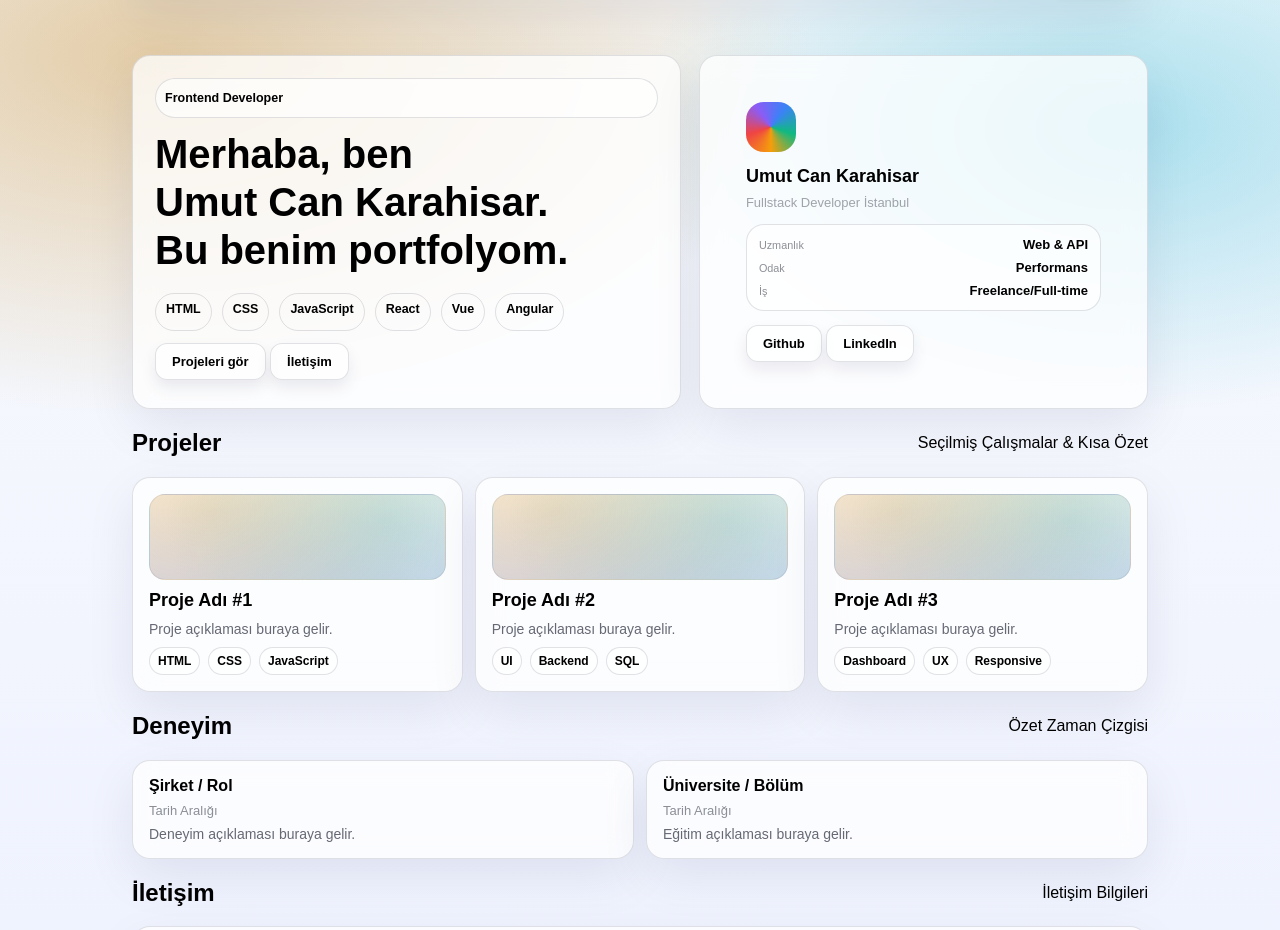
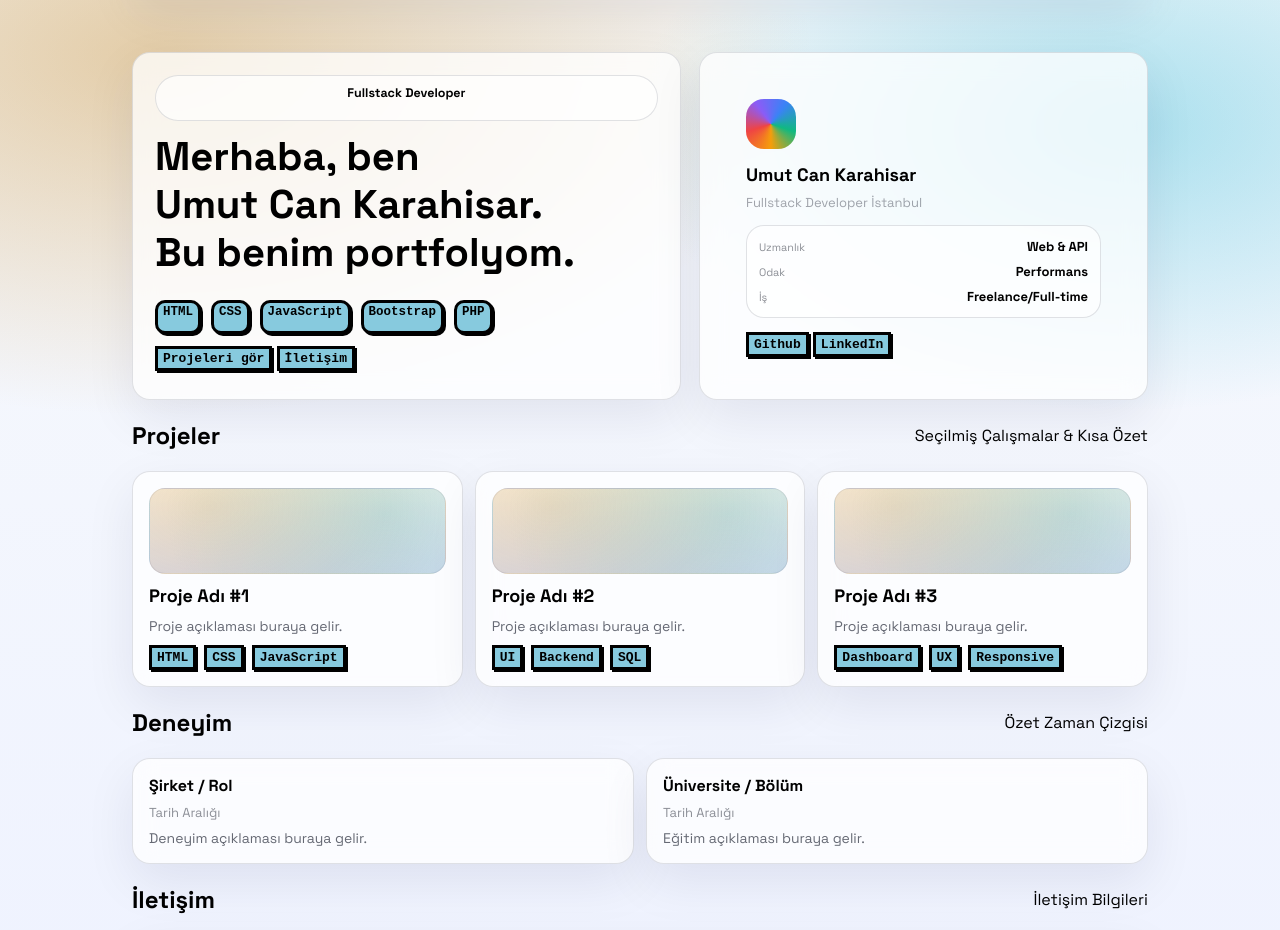
Before and after one commit to Sermestsel/Portfolyo, a plain HTML site: page portfoy.html in a window 1280 px wide. Shown: the part 84-1014 px from the top of the page. Drawn offline with Linux system fonts and the light colour scheme.

Commit message:
Page changed to 8 bit styles.

```diff
--- a/portfoy.html
+++ b/portfoy.html
@@ -1,17 +1,22 @@
 <!DOCTYPE html>
 <html lang="en">
+
 <head>
     <meta charset="UTF-8">
     <meta name="viewport" content="width=device-width, initial-scale=1.0">
     <title>Document</title>
     <link rel="stylesheet" href="wwwroot/Css/style.css">
+    <link rel="preconnect" href="https://fonts.googleapis.com">
+<link rel="preconnect" href="https://fonts.gstatic.com" crossorigin>
+<link href="https://fonts.googleapis.com/css2?family=Press+Start+2P&family=Roboto:ital,wght@0,100..900;1,100..900&family=Space+Grotesk:wght@300..700&display=swap" rel="stylesheet">
 </head>
+
 <body>
     <header class="wrap">
         <div class="nav">
             <div class="brand">
                 <div class="logo"></div>
-                <div>Adınız Soyadınız</div>
+                <div>Umut Can Karahisar</div>
             </div>
             <nav>
                 <a href="#projeler">Projeler</a>
@@ -24,20 +29,20 @@
     <main class="wrap">
         <section class="hero">
             <div class="card left">
-                <span class="kicker">Frontend Developer</span>
+                <span class="kicker">Fullstack Developer</span>
                 <h1>Merhaba, ben <br> Umut Can Karahisar.
-                <br>Bu benim portfolyom.</h1>
+                    <br>Bu benim portfolyom.
+                </h1>
                 <div class="chips">
                     <div class="chip">HTML</div>
                     <div class="chip">CSS</div>
                     <div class="chip">JavaScript</div>
-            <div class="chip">React</div>
-            <div class="chip">Vue</div>
-            <div class="chip">Angular</div>
+                    <div class="chip">Bootstrap</div>
+                    <div class="chip">PHP</div>
                 </div>
-
                 <div class="cta"> <a href="#projeler" class="btn primary">Projeleri gör</a>
-        <a href="#iletisim" class="btn">İletişim</a></div>
+                    <a href="#iletisim" class="btn">İletişim</a>
+                </div>
             </div>
             <aside class="card right">
                 <div class="profile">
@@ -50,49 +55,52 @@
                         <div class="row"><small>Odak</small><strong>Performans</strong></div>
                         <div class="row"><small>İş</small><strong>Freelance/Full-time</strong></div>
                     </div>
-
                     <div class="cta">
-                    <a href="" class="btn">Github</a>
-                    <a href="" class="btn">LinkedIn</a>
+                        <a href="https://github.com/sermestsel" target="_blank" class="btn">Github</a>
+                        <a href="https://www.linkedin.com/in/umut-can-karahisar" target="_blank" class="btn">LinkedIn</a>
                     </div>
                 </div>
             </aside>
         </section>
+        <section id="projeler">
 
-        <section id="#projeler">
-            <div class="section-title"><h2>Projeler</h2>
+            <div class="section-title">
+                <h2>Projeler</h2>
                 <p>Seçilmiş Çalışmalar & Kısa Özet</p>
             </div>
             <div class="grid">
                 <article class="card proj">
                     <div class="thum"></div>
                     <h3>Proje Adı #1</h3>
-
                     <p>Proje açıklaması buraya gelir.</p>
                     <div class="meta"><span class="tag">HTML</span>
                         <span class="tag">CSS</span>
-            <span class="tag">JavaScript</span></div>
-        </article><article class="card proj">
+                        <span class="tag">JavaScript</span>
+                    </div>
+                </article>
+                <article class="card proj">
                     <div class="thum"></div>
                     <h3>Proje Adı #2</h3>
-
                     <p>Proje açıklaması buraya gelir.</p>
                     <div class="meta"><span class="tag">UI</span>
                         <span class="tag">Backend</span>
-            <span class="tag">SQL</span></div>
-        </article><article class="card proj">
+                        <span class="tag">SQL</span>
+                    </div>
+                </article>
+                <article class="card proj">
                     <div class="thum"></div>
                     <h3>Proje Adı #3</h3>
-
                     <p>Proje açıklaması buraya gelir.</p>
                     <div class="meta"><span class="tag">Dashboard</span>
                         <span class="tag">UX</span>
-            <span class="tag">Responsive</span></div>
+                        <span class="tag">Responsive</span>
+                    </div>
                 </article>
             </div>
         </section>
-        <section id="#deneyim">
-            <div class="section-title"><h2>Deneyim</h2>
+        <section id="deneyim">
+            <div class="section-title">
+                <h2>Deneyim</h2>
                 <p>Özet Zaman Çizgisi</p>
             </div>
             <div class="two">
@@ -108,19 +116,22 @@
                 </div>
             </div>
         </section>
-         <section id="#iletisim">
-            <div class="section-title"><h2>İletişim</h2>
-            <p>İletişim Bilgileri</p></div>
+        <section id="iletisim">
+            <div class="section-title">
+                <h2>İletişim</h2>
+                <p>İletişim Bilgileri</p>
+            </div>
             <div class="card contact">
                 <div class="lefty">
                     <b>İletişim Bilgileri</b>
                     <span>E-Posta ve Sosyal Medya Hesapları Üzerinden Ulaşabilirsiniz.</span>
                     <div class="cta"><a href="mailto:karahisaru@gmail.com" class="btn">E-Posta</a>
                         <a href="" class="btn">LinkedIn</a>
-                <a href="" class="btn">Github</a></div>
-
+                        <a href="" class="btn">Github</a>
+                    </div>
                 </div>
 
     </main>
 </body>
+
 </html>
--- a/wwwroot/Css/style.css
+++ b/wwwroot/Css/style.css
@@ -1,10 +1,10 @@
-   * {
+*{
             box-sizing: border-box;
+             font-family: "Space Grotesk";
         }
 
         body {
             margin: 0;
-            font-family: Arial, sans-serif;
             min-height: 100vh;
             background:
                 radial-gradient(1100px 600px at 12% 12%, rgba(191, 122, 11, 0.35), transparent 60%),
@@ -21,6 +21,7 @@
             width: min(1060px, 100%);
             margin: 0 auto;
             padding: 22px;
+
         }
 
         header {
@@ -78,6 +79,7 @@
             gap: 18px;
             margin-top: 14px;
             align-items: stretch;
+
         }
 
         .card {
@@ -97,7 +99,6 @@
         }
 
         .kicker {
-            display: inline-flex;
             gap: 8px;
             align-items: center;
             padding: 9px;
@@ -106,6 +107,7 @@
             background: rgba(255, 255, 255, .65);
             font-size: 12.5px;
             font-weight: 800;
+            text-align: center;
         }
 
         h1 {
@@ -115,36 +117,48 @@
         }
 
         .btn {
-            display: inline-block;
-            padding: 10px 16px;
-            border-radius: 12px;
-            border: 1px solid rgba(15, 23, 42, .12);
-            background: rgba(255, 255, 255, .65);
-            box-shadow: 0 8px 16px rgba(2, 6, 63, .08);
-            font-weight: 700;
-            font-size: 13px;
-            text-align: center;
-            cursor: pointer;
-            transition: transform .2s, box-shadow .2s ease;
+            background-color: #87cade;
+  font-family: monospace;
+  border: 3px solid black;
+  box-shadow: 2px 2px black;
+  font-weight: bolder;
+  padding: 2px 5px;
+
         }
 
         .btn:hover {
             transform: translateY(-2px);
             box-shadow: 0 16px 40px rgba(2, 6, 23, .12);
+                background-color: #f3f3f3;
         }
+        .button:active {
+    box-shadow: 0px 0px black;
+    transform: translate(5px, 5px);
+}
 
         .chip {
             font-size: 12.5px;
             font-weight: 700;
             padding: 8px 10px;
-            border-radius: 999px;
+            border-radius: 10px;
             border: 1px solid rgba(15, 23, 42, .12);
+            display: grid;
+            padding-left: 10px;
+            gap: 6px;
+
+            background-color: #87cade;
+  font-family: monospace;
+  border: 3px solid black;
+  box-shadow: 2px 2px black;
+  font-weight: bolder;
+  padding: 2px 5px;
         }
 
         .chips {
             display: flex;
             gap: 10px;
             flex-wrap: wrap;
+
         }
 
         .hero .right {
@@ -208,6 +222,7 @@
             display: grid;
             grid-template-columns: repeat(3, 1fr);
             gap: 12px;
+
         }
 
         .proj {
@@ -247,12 +262,12 @@
         }
 
         .tag {
-            font-size: 12px;
-            font-weight: 700;
-            padding: 6px 8px;
-            border-radius: 999px;
-            border: 1px solid rgba(15, 23, 42, .12);
-            background: rgba(255, 255, 255, .65);
+            background-color: #87cade;
+  font-family: monospace;
+  border: 3px solid black;
+  box-shadow: 2px 2px black;
+  font-weight: bolder;
+  padding: 2px 5px;
         }
 
         .section-title {
```
Lines whose indentation alone changed are shown as unchanged.
